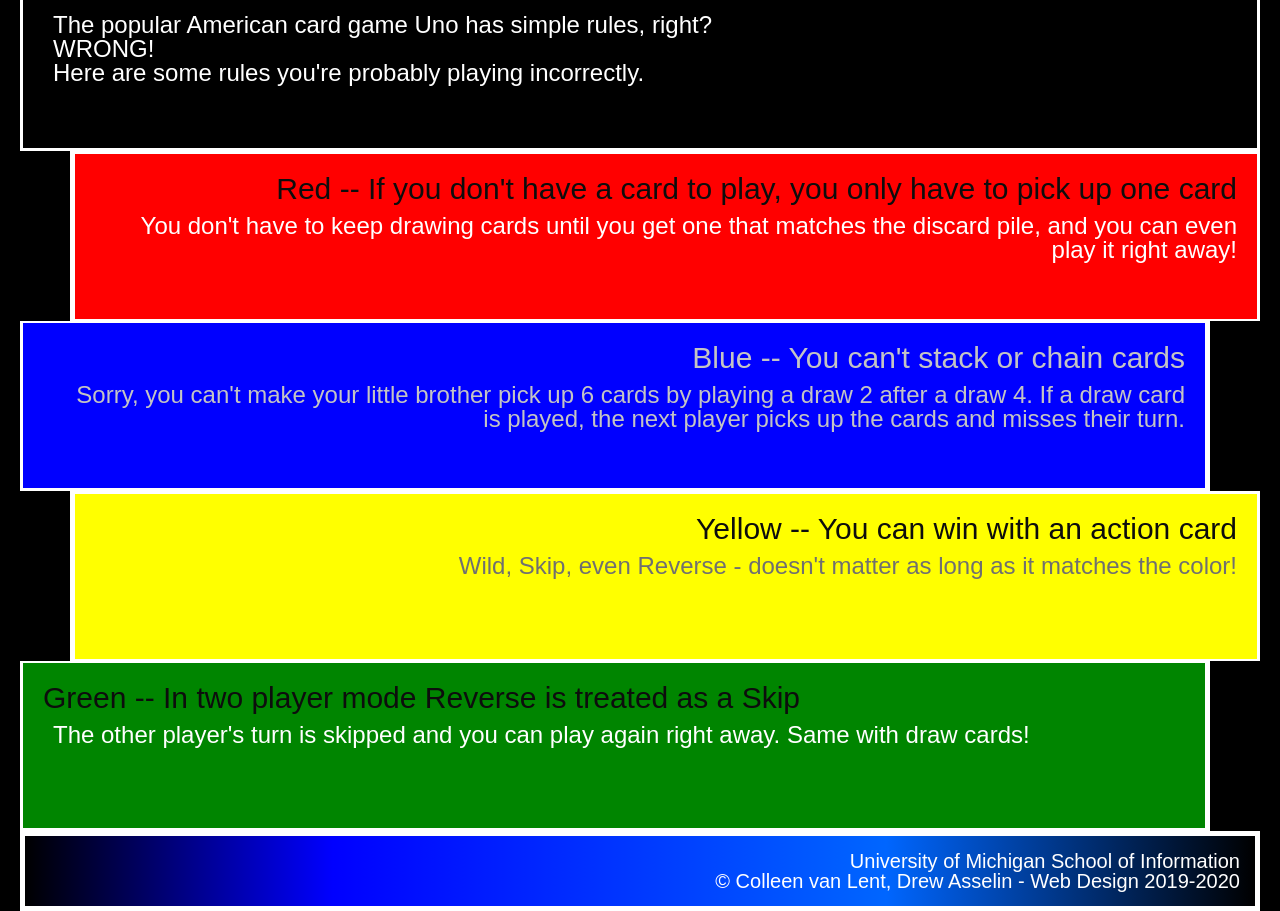
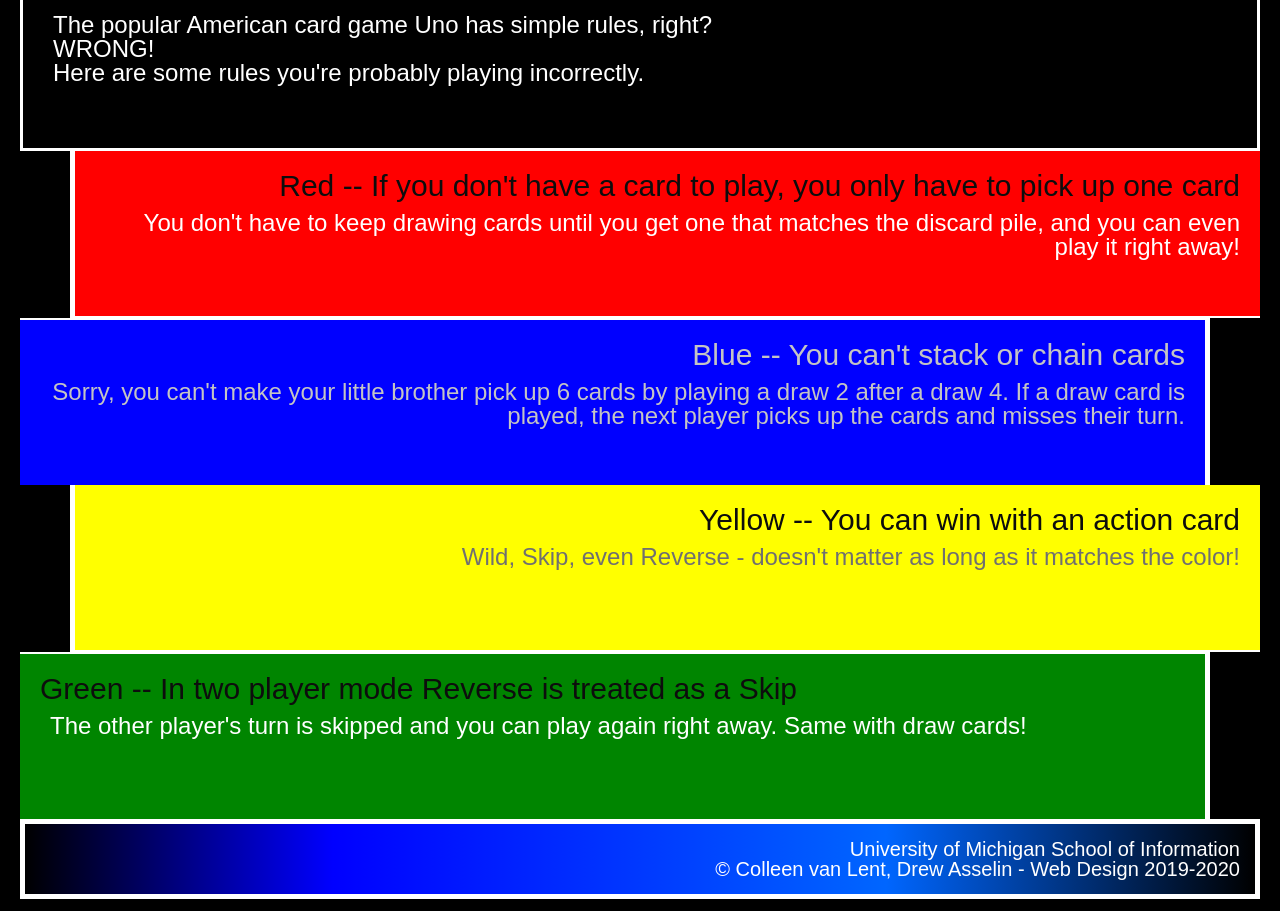
Before and after one commit to aklucens/hw2-2024, a plain HTML site: page index.html in a window 1280 px wide. Shown: the part 313-1224 px from the top of the page. Drawn offline with Linux system fonts and the light colour scheme.

Commit message:
Add files via upload

```diff
--- a/css/style.css
+++ b/css/style.css
@@ -45,8 +45,10 @@ div{
     background-color: #FF0000;
     text-align: right;
     margin-left: 50px;
-    border-left: 5px solid #FFFFFF;
-    border-bottom: 2px solid #FFFFFF;
+    border-left: 5px solid;
+    border-bottom: 2px solid;
+    border-top: 0px;
+    border-right: 0px;
 
 }
 
@@ -54,8 +56,10 @@ div{
     background-color: #0000FF;
     text-align: right;
     margin-right: 50px;
-    border-right: 5px solid #FFFFFF;
-    border-top: 2px solid #FFFFFF;
+    border-right: 5px solid;
+    border-top: 2px solid;
+    border-bottom: 0px;
+    border-left: 0px;
 }
 
 .blue h2,.blue p{
@@ -66,8 +70,10 @@ div{
     background-color: #FFFF00;
     text-align: right;
     margin-left: 50px;
-    border-bottom: 2px solid #FFFFFF;
-    border-left: 5px solid #FFFFFF;
+    border-bottom: 2px solid;
+    border-left: 5px solid;
+    border-top: 0px;
+    border-right: 0px;
 }
 
 .yellow p{
@@ -78,8 +84,10 @@ div{
     background-color: #008500;
     text-align: left;
     margin-right: 50px;
-    border-right: 5px solid #FFFFFF;
-    border-top: 2px solid #FFFFFF;
+    border-right: 5px solid;
+    border-top: 2px solid;
+    border-bottom: 0px;
+    border-left: 0px;
 }
 
 footer{
--- a/index.html
+++ b/index.html
@@ -6,7 +6,7 @@
  <title>4 Uno Rules You're Playing Wrong</title>
  <link rel="stylesheet" type="text/css" href="css/html5reset.css">
  <link rel="stylesheet" type="text/css" href="css/style.css">
-
+ <link rel="icon" type="image/x-icon" href="/images/favicon.ico">
 
 </head>
 <body>
```
